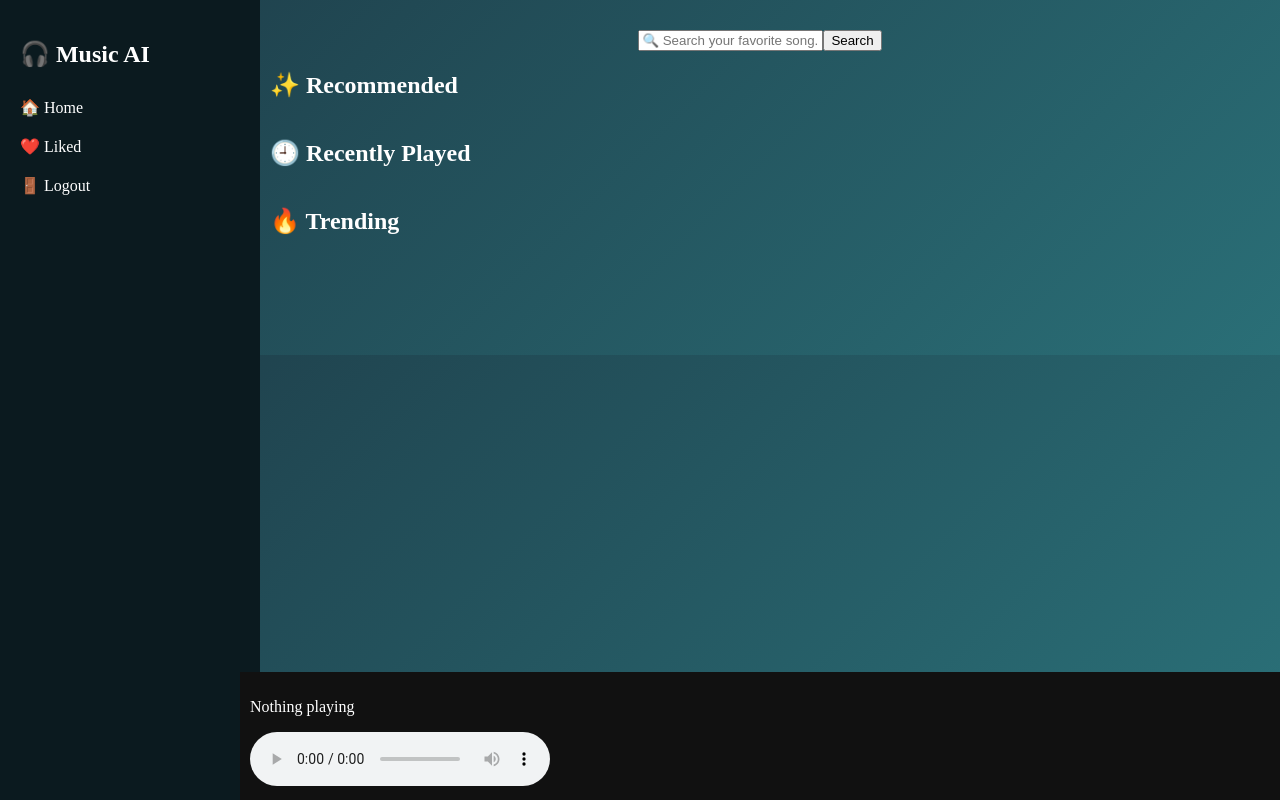
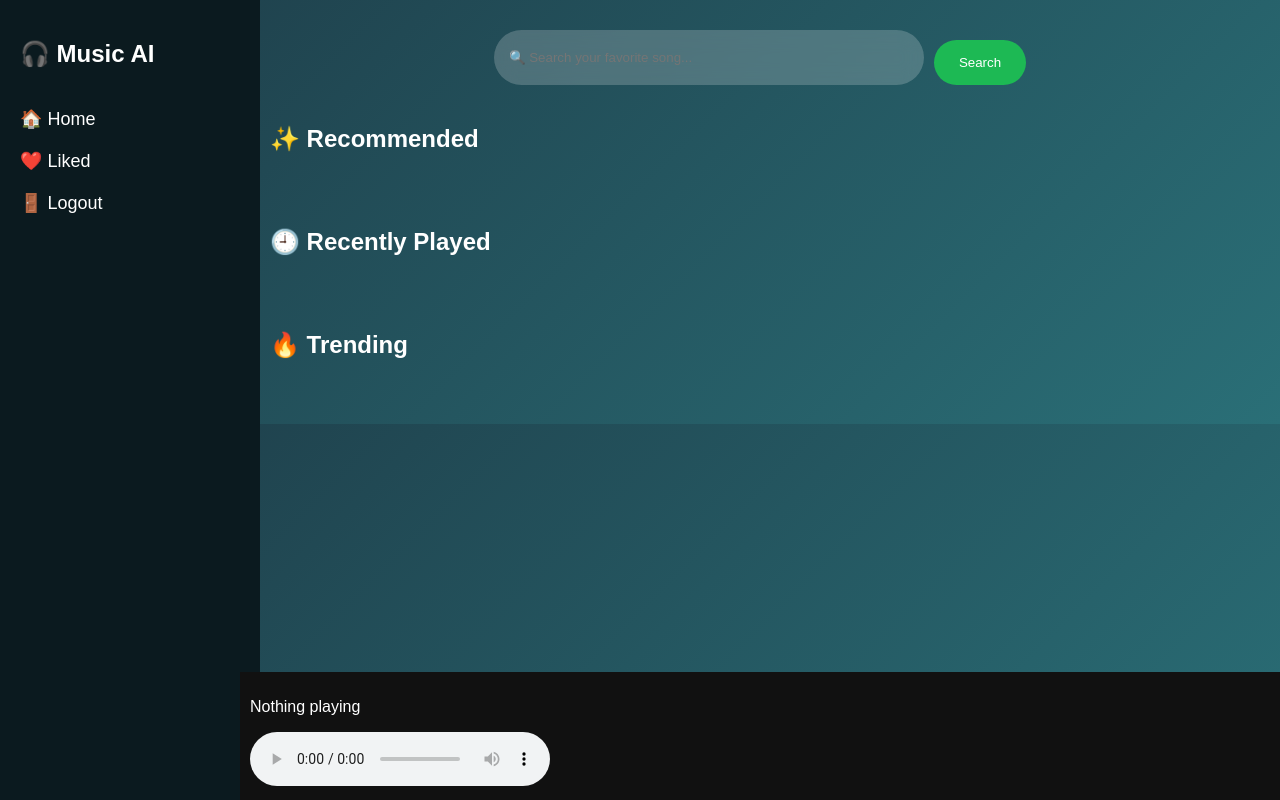
Before and after one commit to Swaliha-jamadar-070/Music-Recommender-System, a Flask app: template templates/index.html in a window 1280 px wide. Run offline with Flask 3, Linux system fonts and the light colour scheme; the template is opened without the code that fills it, so the values that code supplies are empty.

Commit message:
Update style.css

```diff
--- a/static/style.css
+++ b/static/style.css
@@ -1,74 +1,144 @@
-body{
-margin:0;
-font-family:Poppins;
-background:linear-gradient(135deg,#1e3c48,#2a6f77);
-color:white;
+body {
+    margin: 0;
+    font-family: 'Poppins', sans-serif;
+    background: linear-gradient(135deg, #1e3c48, #2a6f77);
+    color: white;
 }
 
 /* SIDEBAR */
-.sidebar{
-position:fixed;
-width:220px;
-height:100vh;
-background:#0b1a1f;
-padding:20px;
-display:flex;
-flex-direction:column;
+.sidebar {
+    position: fixed;
+    width: 220px;
+    height: 100vh;
+    background: #0b1a1f;
+    padding: 20px;
+    display: flex;
+    flex-direction: column;
 }
 
-.sidebar a{
-color:white;
-text-decoration:none;
-margin:10px 0;
+.sidebar h2 {
+    margin-bottom: 30px;
+}
+
+.sidebar a {
+    text-decoration: none;
+    color: white;
+    margin: 10px 0;
+    font-size: 18px;
+    transition: 0.3s;
+}
+
+.sidebar a:hover {
+    color: #1db954;
 }
 
 /* MAIN */
-.main{
-margin-left:240px;
-padding:30px;
-padding-bottom:100px;
+.main {
+    margin-left: 240px;
+    padding: 30px;
 }
 
-/* SEARCH */
-.search-bar{
-display:flex;
-justify-content:center;
-margin-bottom:20px;
+/* SEARCH BAR (🔥 GLASS STYLE) */
+.search-bar {
+    display: flex;
+    justify-content: center;
+    margin-bottom: 40px;
+}
+
+.search-bar input {
+    width: 400px;
+    padding: 15px;
+    border-radius: 50px;
+    border: none;
+    outline: none;
+    backdrop-filter: blur(10px);
+    background: rgba(255,255,255,0.2);
+    color: white;
+}
+
+.search-bar button {
+    margin-left: 10px;
+    padding: 15px 25px;
+    border-radius: 50px;
+    border: none;
+    background: #1db954;
+    color: white;
+    cursor: pointer;
+    transition: 0.3s;
+}
+
+.search-bar button:hover {
+    background: #1ed760;
+    transform: scale(1.05);
+}
+
+/* SECTION */
+.section {
+    margin-top: 40px;
 }
 
 /* SCROLL */
-.scroll-container{
-display:flex;
-overflow-x:auto;
-gap:20px;
+.scroll-container {
+    display: flex;
+    overflow-x: auto;
+    gap: 20px;
+    padding-bottom: 15px;
 }
 
-/* CARD */
-.card{
-min-width:180px;
-background:rgba(255,255,255,0.1);
-padding:15px;
-border-radius:10px;
+/* CARDS */
+.card {
+    min-width: 180px;
+    background: rgba(255,255,255,0.08);
+    border-radius: 15px;
+    padding: 15px;
+    transition: 0.3s;
 }
 
-.card img{
-width:100%;
-height:150px;
-object-fit:cover;
+.card:hover {
+    transform: scale(1.08);
 }
 
-/* ACTIONS */
-.actions{
-display:flex;
-justify-content:space-between;
+/* IMAGES */
+.card img {
+    width: 100%;
+    height: 180px;
+    object-fit: cover;
+    border-radius: 10px;
+}
+
+/* BUTTONS */
+button {
+    margin-top: 10px;
+    padding: 8px 12px;
+    border-radius: 10px;
+    border: none;
+    cursor: pointer;
+    background: #1db954;
+    color: white;
+    transition: 0.3s;
+}
+
+button:hover {
+    transform: scale(1.1);
+}
+
+/* LIKE BUTTON */
+.like {
+    background: #ff4d6d;
+}
+
+/* ACTION ROW */
+.actions {
+    display: flex;
+    gap: 10px;
 }
 
 /* PLAYER */
-.player{
-position:fixed;
-bottom:0;
-left:240px;
-right:0;
-background:#111;
-padding:10px;
+.player {
+    position: fixed;
+    bottom: 0;
+    left: 240px;
+    right: 0;
+    background: #111;
+    padding: 10px;
 }
```
